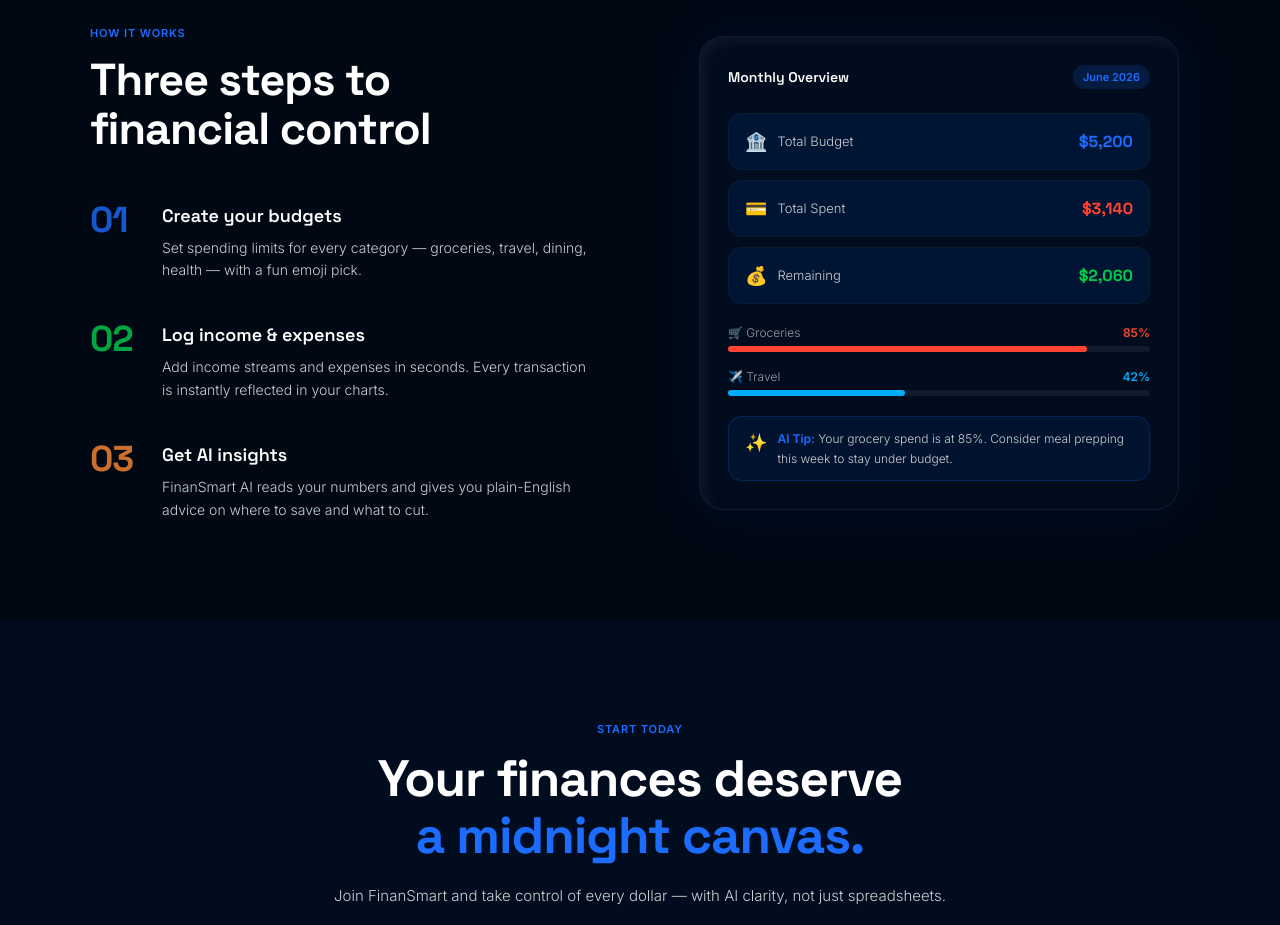
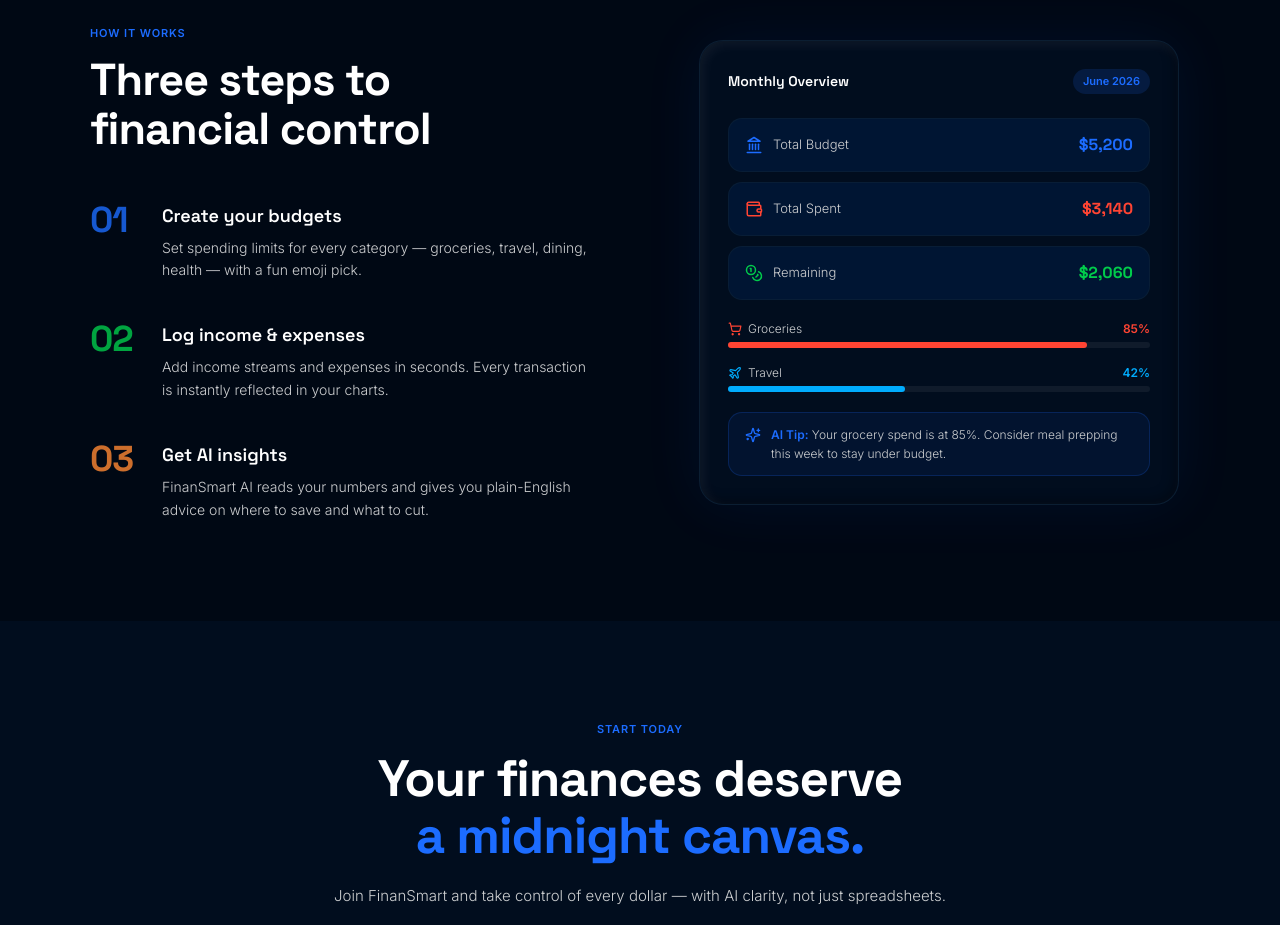
Before and after one commit to Kunalgarg108/CodeXplorer_Hackon, a React (Vite) app in the folder client/: page / in a window 1280 px wide. Shown: the part 2440-3365 px from the top of the page. Built offline with nearby package versions, Linux system fonts and the light colour scheme.

Commit message:
style: Replace emojis with clean Lucide icons in Monthly Overview mockup panel

```diff
--- a/client/src/components/Hero.jsx
+++ b/client/src/components/Hero.jsx
@@ -6,7 +6,7 @@
 import {
   Lightbulb, Layers, Receipt, Coins, AreaChart, ShieldCheck,
   LayoutGrid, CircleDollarSign, PiggyBank, ReceiptText, ScanLine, Heart,
-  Landmark, Wallet, Sparkles
+  Landmark, Wallet, Sparkles, ShoppingCart, Plane
 } from "lucide-react";
 
 /* ─── tiny scroll-reveal hook ─── */
@@ -657,9 +657,9 @@
 
         {/* mini stat cards */}
         {[
-          { label: "Total Budget", val: "$5,200", color: "#1c6cff", icon: "🏦" },
-          { label: "Total Spent",  val: "$3,140", color: "#ff4433", icon: "💳" },
-          { label: "Remaining",    val: "$2,060", color: "#00cc4b", icon: "💰" },
+          { label: "Total Budget", val: "$5,200", color: "#1c6cff", icon: Landmark },
+          { label: "Total Spent",  val: "$3,140", color: "#ff4433", icon: Wallet },
+          { label: "Remaining",    val: "$2,060", color: "#00cc4b", icon: Coins },
         ].map((s) => (
           <div
             key={s.label}
@@ -675,7 +675,7 @@
             }}
           >
             <div style={{ display: "flex", alignItems: "center", gap: 10 }}>
-              <span style={{ fontSize: 18 }}>{s.icon}</span>
+              <s.icon style={{ width: 18, height: 18, color: s.color }} />
               <span style={{ color: "#ccced0", fontSize: 13, fontWeight: 300 }}>{s.label}</span>
             </div>
             <span style={{ fontFamily: '"Space Grotesk",sans-serif', fontWeight: 700, fontSize: 16, color: s.color }}>
@@ -686,15 +686,19 @@
 
         {/* mini progress bars */}
         <div style={{ marginTop: 20 }}>
-          <div style={{ display: "flex", justifyContent: "space-between", mb: 8 }}>
-            <span style={{ color: "#999ca1", fontSize: 12, fontWeight: 300 }}>🛒 Groceries</span>
+          <div style={{ display: "flex", justifyContent: "space-between", alignItems: "center", mb: 8 }}>
+            <span style={{ color: "#ccced0", fontSize: 12, fontWeight: 300, display: "flex", alignItems: "center", gap: 6 }}>
+              <ShoppingCart className="w-3.5 h-3.5 text-[#ff4433]" /> Groceries
+            </span>
             <span style={{ color: "#ff4433", fontSize: 12, fontWeight: 600 }}>85%</span>
           </div>
           <div style={{ background: "rgba(255,255,255,0.06)", height: 6, borderRadius: 999, marginBottom: 16, marginTop: 4 }}>
             <div style={{ width: "85%", height: 6, borderRadius: 999, background: "#ff4433", transition: "width 1.5s ease" }} />
           </div>
-          <div style={{ display: "flex", justifyContent: "space-between", mb: 8 }}>
-            <span style={{ color: "#999ca1", fontSize: 12, fontWeight: 300 }}>✈️ Travel</span>
+          <div style={{ display: "flex", justifyContent: "space-between", alignItems: "center", mb: 8 }}>
+            <span style={{ color: "#ccced0", fontSize: 12, fontWeight: 300, display: "flex", alignItems: "center", gap: 6 }}>
+              <Plane className="w-3.5 h-3.5 text-[#00acfe]" /> Travel
+            </span>
             <span style={{ color: "#00acfe", fontSize: 12, fontWeight: 600 }}>42%</span>
           </div>
           <div style={{ background: "rgba(255,255,255,0.06)", height: 6, borderRadius: 999, marginTop: 4 }}>
@@ -715,7 +719,7 @@
             alignItems: "flex-start",
           }}
         >
-          <span style={{ fontSize: 18 }}>✨</span>
+          <Sparkles style={{ width: 16, height: 16, color: "#1c6cff", flexShrink: 0, marginTop: 2 }} />
           <span style={{ color: "#ccced0", fontSize: 12, fontWeight: 300, lineHeight: 1.6 }}>
             <strong style={{ color: "#1c6cff", fontWeight: 600 }}>AI Tip:</strong> Your grocery spend is at 85%. Consider meal prepping this week to stay under budget.
           </span>
```
